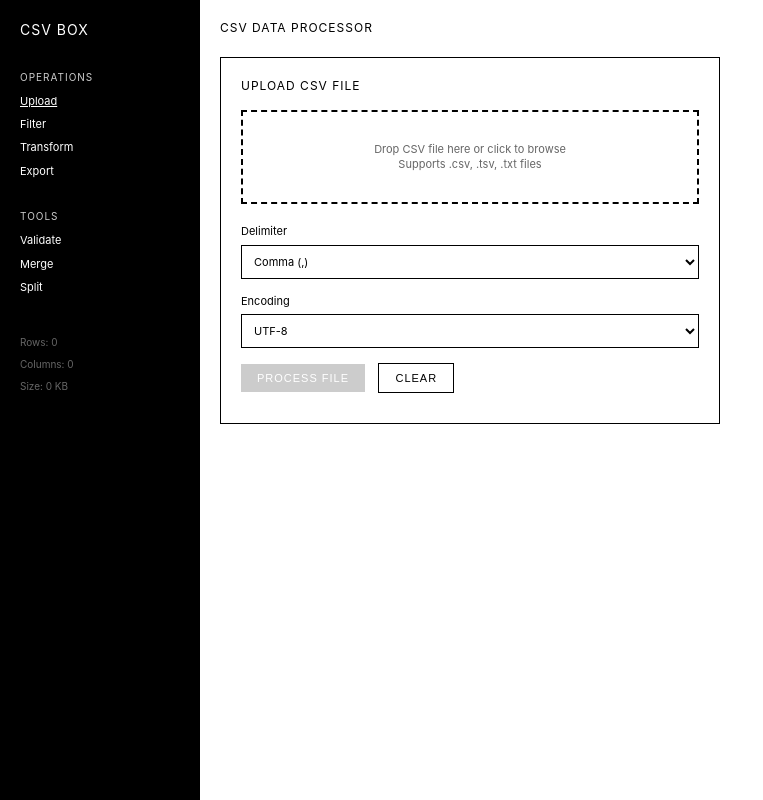
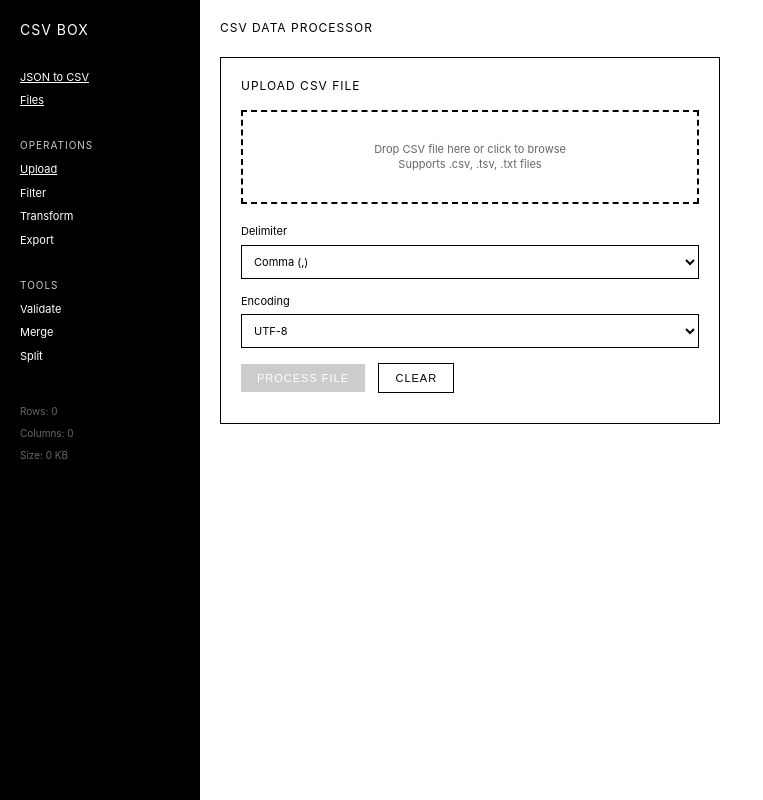
Before and after one commit to shegotthebeat/csvboxer, a Flask app: page / in a window 1280 px wide. Shown: the whole page, without its empty margins (0-763 px from the left). Run offline with Flask 3, Linux system fonts and the light colour scheme.

Commit message:
Update index.html

```diff
--- a/templates/index.html
+++ b/templates/index.html
@@ -11,7 +11,14 @@
         <!-- Fixed Left Sidebar -->
         <div class="sidebar">
             <h1>CSV Box</h1>
-
+            <div class="nav-section">
+                <div class="nav-item active">
+                    <a href="https://json.salamander.blue">JSON to CSV</a>
+                </div>
+                <div class="nav-item active">
+                    <a href="https://files.salamander.blue">Files</a>
+                </div>
+            </div>
             <div class="nav-section">
                 <h3>Operations</h3>
                 <div class="nav-item active">
```
